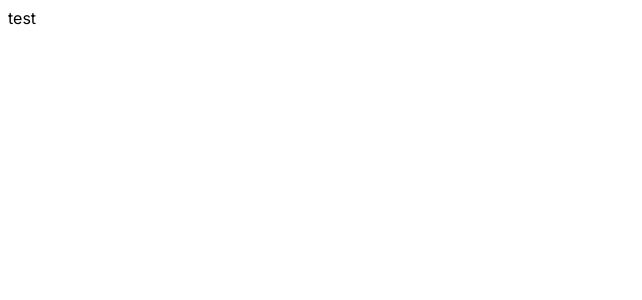
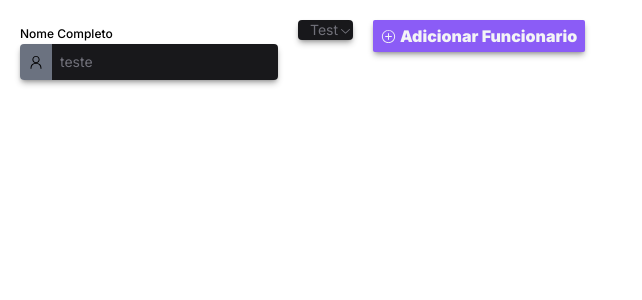
Before and after one commit to Anatonelly-Tech/AnatonellyFretes-v4, a Next.js app: page /test in a window 1280 px wide. Shown: the top 300 px of the page, without its empty margins (0-642 px from the left). Built offline with nearby package versions, Linux system fonts and the light colour scheme.

Commit message:
feat: Create Compontents[select,input/inputLabel,modal]

```diff
--- a/src/app/layout.tsx
+++ b/src/app/layout.tsx
@@ -1,11 +1,10 @@
-import type { Metadata } from "next";
-import { Inter } from "next/font/google";
+import type { Metadata } from 'next';
+import { Inter } from 'next/font/google';
 
-const inter = Inter({ subsets: ["latin"] });
+const inter = Inter({ subsets: ['latin'] });
 
 export const metadata: Metadata = {
-  title: "Create Next App",
-  description: "Generated by create next app",
+  title: 'Anatonelly Fretes',
 };
 
 export default function RootLayout({
@@ -14,7 +13,7 @@ export default function RootLayout({
   children: React.ReactNode;
 }>) {
   return (
-    <html lang="en">
+    <html lang='en'>
       <body className={inter.className}>{children}</body>
     </html>
   );
--- a/src/app/test/page.tsx
+++ b/src/app/test/page.tsx
@@ -1,11 +1,35 @@
-import React from 'react'
+'use client';
+import '@/styles/main.css';
+
+import React from 'react';
+import * as Dialog from '@radix-ui/react-dialog';
+import ModalComponent from '@/components/Modal';
+import { PersonIcon, PlusCircledIcon } from '@radix-ui/react-icons';
+import InputLabel from '@/components/Input/InputLabel';
+import SelectComponent from '@/components/Select';
+
 
 const page = () => {
   return (
-    <div>
-      test
+    <div className='p-5 gap-5 h-full flex'>
+      <InputLabel
+        id='nome'
+        placeholder='teste'
+        label='Nome Completo'
+        icon={<PersonIcon className='w-8 h8' />}
+      />
+
+      <SelectComponent placeholder='Test' title='test' value={['test','test2']} options={['test','teste2']}/>
+
+      <Dialog.Root>
+        <Dialog.Trigger className='w-50 h-8 p-2 items-center justify-center gap-1 bg-violet-500 rounded-sm flex flex-row leading-none hover:bg-violet-600 text-gray-100 shadow-md shadow-black/30 font-black'>
+          <PlusCircledIcon />
+          Adicionar Funcionario
+        </Dialog.Trigger>
+        <ModalComponent />
+      </Dialog.Root>
     </div>
-  )
-}
+  );
+};
 
-export default page
+export default page;
--- /dev/null
+++ b/src/components/Input/InputLabel/index.tsx
@@ -0,0 +1,44 @@
+import React from 'react';
+import Input from '@/components/Input';
+
+interface InputLabelProps {
+  id: string;
+  type?: string;
+  placeholder: string;
+  label: string;
+  required?: boolean;
+  icon?: React.ReactNode;
+}
+
+const InputLabel = ({
+  id,
+  type = 'text',
+  placeholder,
+  label,
+  required,
+  icon,
+}: InputLabelProps) => {
+  if (required === true) {
+    return (
+      <div>
+        <label className='text-xs font-medium text-black' htmlFor={id}>{label}*</label>
+        <div className='flex rounded shadow-md shadow-black/30'>
+          <div className='flex py-2 rounded-l bg-gray-500 items-center justify-center'>{icon}</div>
+          <Input id={id} type={type} placeholder={`${placeholder}*`} required />
+        </div>
+      </div>
+    );
+  } else {
+    return (
+      <div>
+        <label className='text-xs font-medium text-black' htmlFor={id}>{label}</label>
+        <div className='flex rounded shadow-md shadow-black/30'>
+          <div className='flex py-2 rounded-l bg-gray-500 items-center justify-center'>{icon}</div>
+          <Input id={id} type={type} placeholder={placeholder}/>
+        </div>
+      </div>
+    );
+  }
+};
+
+export default InputLabel;
--- /dev/null
+++ b/src/components/Input/index.tsx
@@ -0,0 +1,14 @@
+import { InputHTMLAttributes } from 'react';
+
+interface inputProps extends InputHTMLAttributes<HTMLInputElement> {}
+
+const Input = (props: inputProps) => {
+  return (
+    <input
+      {...props}
+      className='bg-zinc-900 py-2 px-2 rounded-r w-full text-sm placeholder:text-zinc-500 text-zinc-300'
+    />
+  );
+};
+
+export default Input;
--- /dev/null
+++ b/src/components/Modal/index.tsx
@@ -0,0 +1,64 @@
+'use client';
+
+import * as Dialog from '@radix-ui/react-dialog';
+import Input from '@/components/Input';
+import React from 'react';
+import InputLabel from '../Input/InputLabel';
+import { PersonIcon } from '@radix-ui/react-icons';
+import { FaPhoneAlt, FaRegAddressCard } from 'react-icons/fa';
+import { MdOutlineMailOutline } from 'react-icons/md';
+import SelectComponent from '../Select';
+import { TbDeviceMobileMessage } from 'react-icons/tb';
+
+const ModalComponent = () => {
+  return (
+    <Dialog.Portal>
+      <Dialog.Overlay className='bg-black/60 inset-0 fixed ' />
+      <Dialog.Content className='fixed bg-zinc-300 h-full p-8 text-white top-0 right-0 w-64 px-3 shadow-lg shadow-black/25'>
+        <div>
+          <InputLabel
+            id='nome'
+            placeholder='Nome completo do usuário'
+            label='Nome Completo'
+            icon={<PersonIcon className='w-8' />}
+            required
+          />
+          <InputLabel
+            id='cpf'
+            placeholder='000.000.000-00'
+            label='CPF'
+            icon={<FaRegAddressCard className='w-8' />}
+            required
+          />
+          <InputLabel
+            id='email'
+            placeholder='mail@mail.com'
+            label='E-mail'
+            icon={<MdOutlineMailOutline className='w-8' />}
+            required
+          />
+          <InputLabel
+            id='phone'
+            placeholder='(XX) 00000-0000'
+            label='Telefone'
+            icon={<FaPhoneAlt className='w-8' />}
+            required
+          />
+        </div>
+        <div>
+          <SelectComponent
+            label='Forma de contato*'
+            icon={<TbDeviceMobileMessage className='w-8 h-5  text-white' />}
+            placeholder='Selecione uma opção*'
+            title='Forma de contato'
+            value={['onlyCall', 'callAndWhatsapp']}
+            options={['Somente Ligação', 'Ligação e Whatsapp']}
+          />
+        </div>
+        <Dialog.Close />
+      </Dialog.Content>
+    </Dialog.Portal>
+  );
+};
+
+export default ModalComponent;
--- /dev/null
+++ b/src/components/Select/index.tsx
@@ -0,0 +1,67 @@
+import React from 'react';
+import * as Select from '@radix-ui/react-select';
+import {
+  CheckIcon,
+  ChevronDownIcon,
+  ChevronUpIcon,
+} from '@radix-ui/react-icons';
+
+interface SelectProps {
+  placeholder: string;
+  title?: string;
+  value: string[];
+  options: string[];
+  icon?: React.ReactNode;
+  label?: string;
+}
+
+const SelectComponent = ({
+  placeholder,
+  title,
+  value,
+  options,
+  icon,
+  label,
+}: SelectProps) => {
+  return (
+    <div className='rounded' >
+      <label className='text-xs text-black font-medium'> {label}</label>
+      <Select.Root required>
+        <Select.Trigger className=' rounded w-full flex items-center justify-start  gap-3 data-[placeholder]:text-zinc-500  bg-zinc-900 shadow-md shadow-black/30 text-sm text-zinc-300'>
+          <div className='flex py-2 rounded-l bg-gray-500 justify-center items-start'>{icon}</div>
+          <div className='flex  items-center justify-center'>
+            <Select.Value placeholder={placeholder}  />
+            <Select.Icon className=''>
+              <ChevronDownIcon />
+            </Select.Icon>
+          </div>
+        </Select.Trigger>
+        <Select.Portal>
+          <Select.Content className='overflow-hidden bg-white rounded-md shadow-[0px_10px_38px_-10px_rgba(22,_23,_24,_0.35),0px_10px_20px_-15px_rgba(22,_23,_24,_0.2)]'>
+            <Select.ScrollUpButton className='flex items-center justify-center h-[25px] bg-white text-violet11 cursor-default'>
+              <ChevronUpIcon />
+            </Select.ScrollUpButton>
+            <Select.Viewport className='p-1'>
+              <Select.Group>
+                <Select.Label className='px-[25px]  leading-[25px] text-mauve11'>
+                  {title}
+                </Select.Label>
+                {options.map((option,index) => (
+                  <Select.Item key={index} value={value[index]} className='rounded hover:border p-1 data-[highlighted]:bg-gray-200 text-sm'>
+                    <Select.ItemText>{option}</Select.ItemText>
+                    <Select.ItemIndicator className='absolute right-0 w-[25px] inline-flex items-center justify-center translate-y-1 text-green-500'>
+                      <CheckIcon />
+                    </Select.ItemIndicator>
+                  </Select.Item>
+                ))}
+              </Select.Group>
+              <Select.Separator />
+            </Select.Viewport>
+          </Select.Content>
+        </Select.Portal>
+      </Select.Root>
+    </div>
+  );
+};
+
+export default SelectComponent;
```
Also changed, not shown: package.json (+7 -1 lines), src/app/page.tsx (+4 -4 lines), 1 other file (tests, documents, lock files or other folders).
